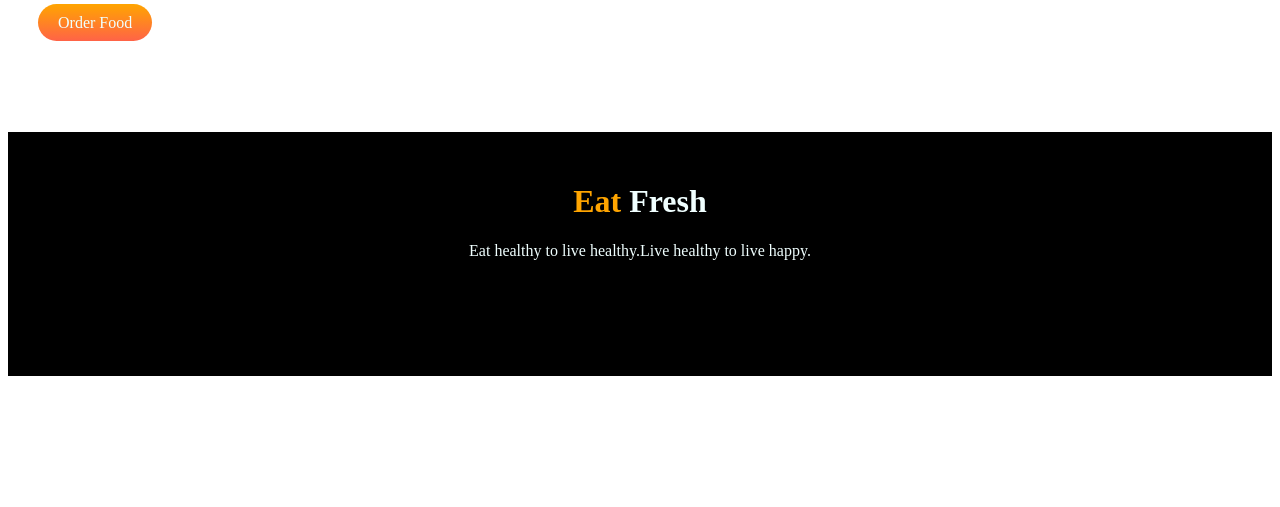
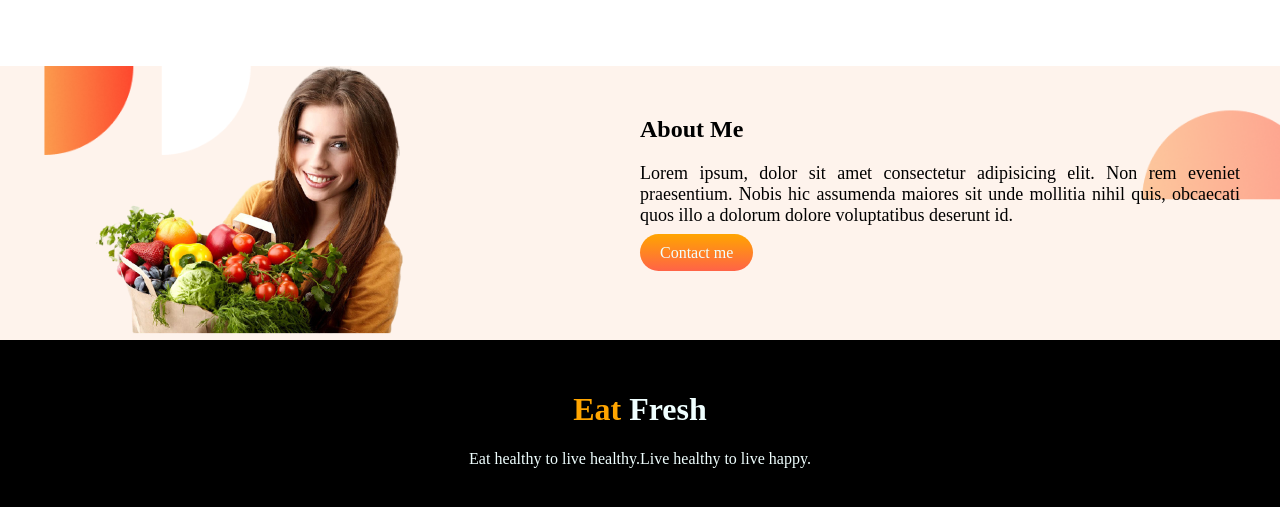
Before and after one commit to mdferdousalam/practice-day-1, a plain HTML site: page index.html in a window 1280 px wide. Shown: the part 411-918 px from the top of the page. Before the commit the page ends 800 px from the top, so only its background shows below. Drawn offline with Linux system fonts and the light colour scheme.

Commit message:
about section done

```diff
--- a/index.html
+++ b/index.html
@@ -21,7 +21,18 @@
     </section>
 
 
-    <section></section>
+    <section class="about-me">
+
+        <div class="half-width">
+            <img style="width:450px;"  src="images/female/kisspng-healthy-diet-food-eating-nutrition-woman-diet-5b20e260c13c04.3441013515288817607915-removebg-preview.png" alt="girl holdinf fruits and vegitables">
+        </div>
+
+        <div class="half-width me-description">
+            <h1>About Me</h1>
+            <p>Lorem ipsum, dolor sit amet consectetur adipisicing elit. Non rem eveniet praesentium. Nobis hic assumenda maiores sit unde mollitia nihil quis, obcaecati quos illo a dolorum dolore voluptatibus deserunt id.</p>
+            <a  class="link-button" target="_blank" href="https://www.linkedin.com/in/engr-md-ferdous-alam-0b8631103/">Contact me</a>
+        </div>
+    </section>
 
 
     <section></section>
--- a/style.css
+++ b/style.css
@@ -1,3 +1,7 @@
+body{
+    margin: 0%;
+}
+
 span{
     color: orange;
 }
@@ -30,6 +34,26 @@ span{
     border-radius: 30px;
 }
 
+.about-me{
+    display: flex;
+    background-image: url(images/shapes/7.png);
+    background-repeat: no-repeat;
+    background-size: 100%;
+}
+
+.me-description{
+    padding: 30px 40px;
+    text-align: justify;
+}
+
+.me-description p{
+    font-family: 'Courier New',;
+    font-weight: 400;
+    font-size: 18px;
+}
+
+
+
 .footer{
     background-color: black;
     color: azure;
```
